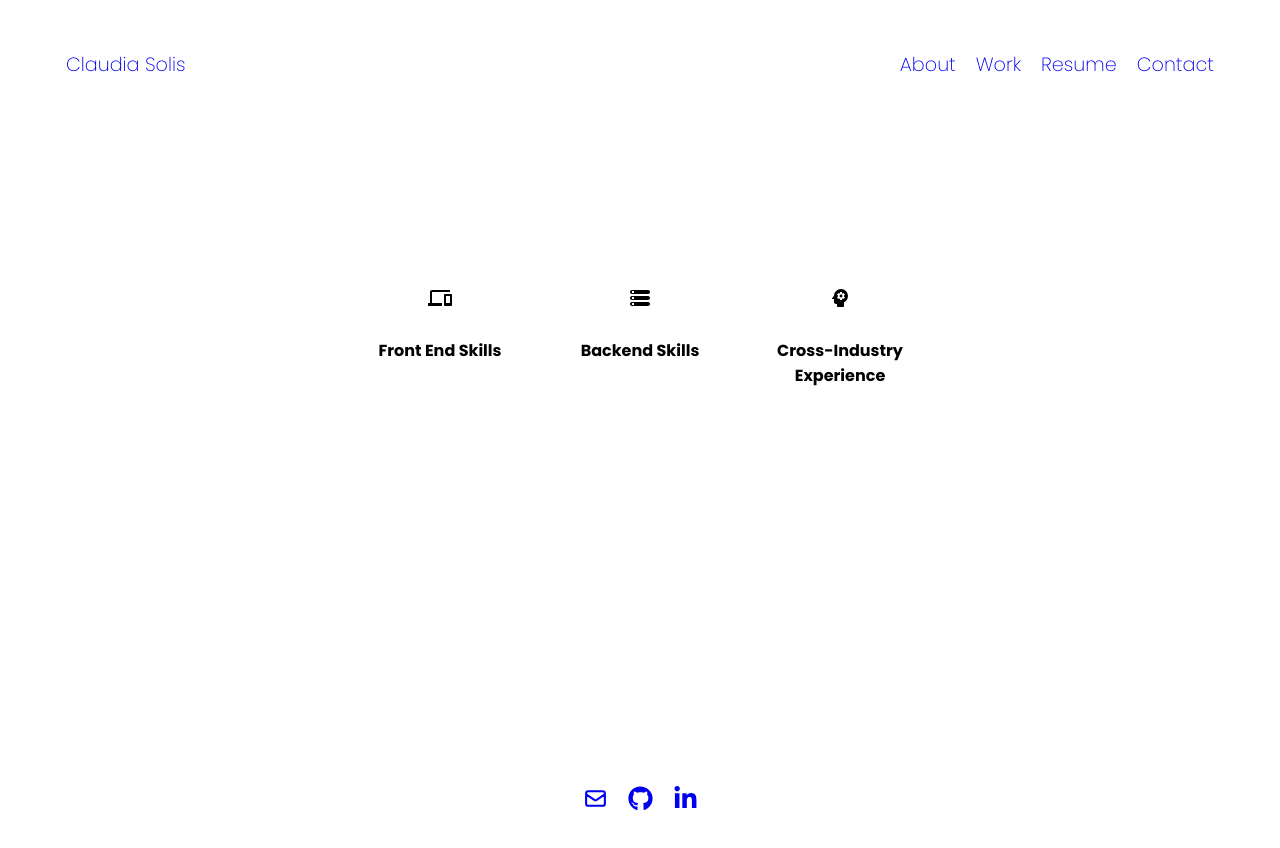
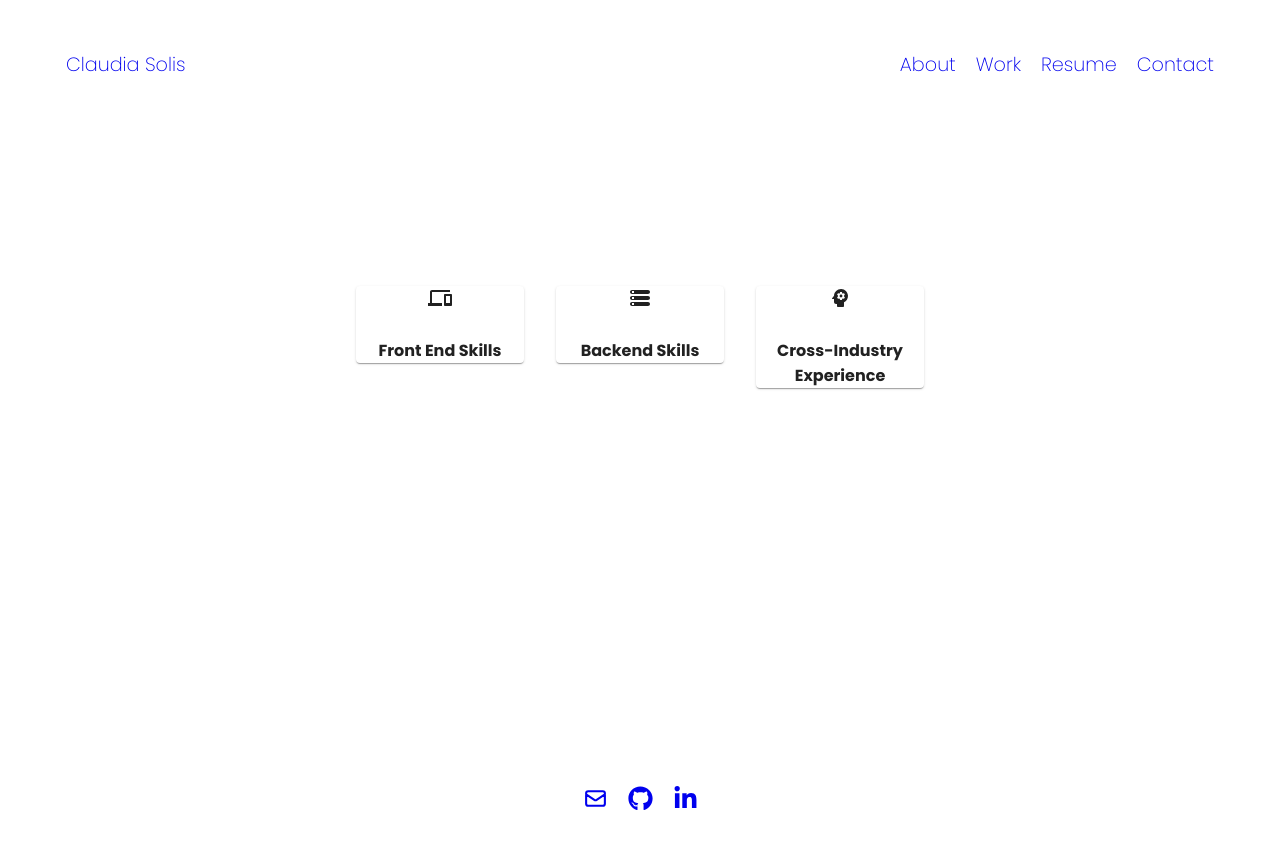
Before and after one commit to cjsolis12/claudia-solis, a React (Vite) app: page /resume in a window 1280 px wide. Shown: the top 848 px of the page. Built offline with nearby package versions, Linux system fonts and the light colour scheme.

Commit message:
added paper to grid items in skills page

```diff
--- a/src/pages/Resume.jsx
+++ b/src/pages/Resume.jsx
@@ -1,16 +1,15 @@
 import * as React from "react";
-import Button from "@mui/material/Button";
+import { Button, Paper } from "@mui/material";
 import Grid from "@mui/material/Grid";
-import DevicesOutlinedIcon from '@mui/icons-material/DevicesOutlined';
-import StorageRoundedIcon from '@mui/icons-material/StorageRounded';
-import PsychologyRoundedIcon from '@mui/icons-material/PsychologyRounded';
+import DevicesOutlinedIcon from "@mui/icons-material/DevicesOutlined";
+import StorageRoundedIcon from "@mui/icons-material/StorageRounded";
+import PsychologyRoundedIcon from "@mui/icons-material/PsychologyRounded";
 
 export default function Resume() {
   return (
     <Grid
       container
       spacing={2}
-
       sx={{ maxWidth: 600, margin: "auto", maxHeight: "100vh" }}
     >
       {/* Text Column */}
@@ -30,25 +29,37 @@ export default function Resume() {
         </div>
       </Grid> */}
 
-        {/* Front End Skills */}
+      {/* Front End Skills */}
       <Grid item xs={6} md={4} sx={{ padding: "16px" }}>
-        <div> <DevicesOutlinedIcon size={48} /></div>
-        <h4>Front End Skills</h4>
+        <Paper>  <div>
+          {" "}
+          <DevicesOutlinedIcon size={48} />
+        </div>
+        <h4>Front End Skills</h4></Paper>
+
       </Grid>
 
-         {/* Back End Skills */}
+      {/* Back End Skills */}
       <Grid item xs={6} md={4} sx={{ textAlign: "center", padding: "16px" }}>
-       <div> <StorageRoundedIcon size={48} /></div>
-       <h4>Backend Skills </h4>
-
+        <Paper>
+        <div>
+          {" "}
+          <StorageRoundedIcon size={48} />
+        </div>
+        <h4>Backend Skills </h4>
+        </Paper>
 
       </Grid>
 
       {/* Other */}
       <Grid item xs={6} md={4} sx={{ textAlign: "center", padding: "16px" }}>
-       <div> <PsychologyRoundedIcon size={48} /></div>
-       <h4>Cross-Industry Experience </h4>
-
+        <Paper>
+          <div>
+            {" "}
+            <PsychologyRoundedIcon size={48} />
+          </div>
+          <h4>Cross-Industry Experience </h4>
+        </Paper>
       </Grid>
     </Grid>
   );
```
